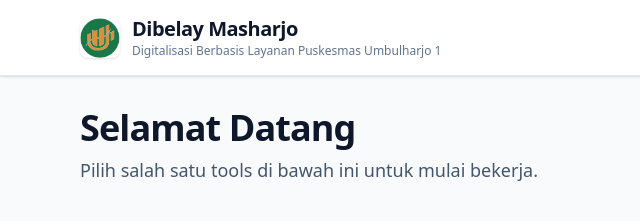
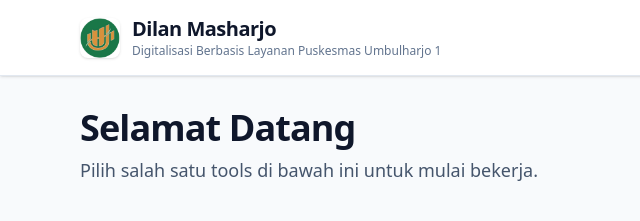
Before and after one commit to Beraniaga/dibelay-masharjo, a plain HTML site: page index.html in a window 1280 px wide. Shown: the top 221 px of the page, 0-640 px from the left. Drawn offline with nearby package versions, Linux system fonts and the light colour scheme.

Commit message:
Update title and name references in index.html

```diff
--- a/index.html
+++ b/index.html
@@ -3,7 +3,7 @@
 <head>
     <meta charset="UTF-8">
     <meta name="viewport" content="width=device-width, initial-scale=1.0">
-    <title>Dibelay Masharjo Hub</title>
+    <title>Dilann Masharjo Hub</title>
 
     <link rel="icon" type="image/png"href="logo.png"
 
@@ -24,7 +24,7 @@
 
             <!-- PERUBAHAN DI SINI: Dibungkus div agar teks keterangan ada di bawahnya -->
             <div>
-                <span class="text-xl font-bold tracking-tight text-slate-900 block leading-tight">Dibelay Masharjo</span>
+                <span class="text-xl font-bold tracking-tight text-slate-900 block leading-tight">Dilan Masharjo</span>
                 <p class="text-xs text-slate-500 font-medium mt-0.5">Digitalisasi Berbasis Layanan Puskesmas Umbulharjo 1</p></p>
             </div>
         </div>
```
